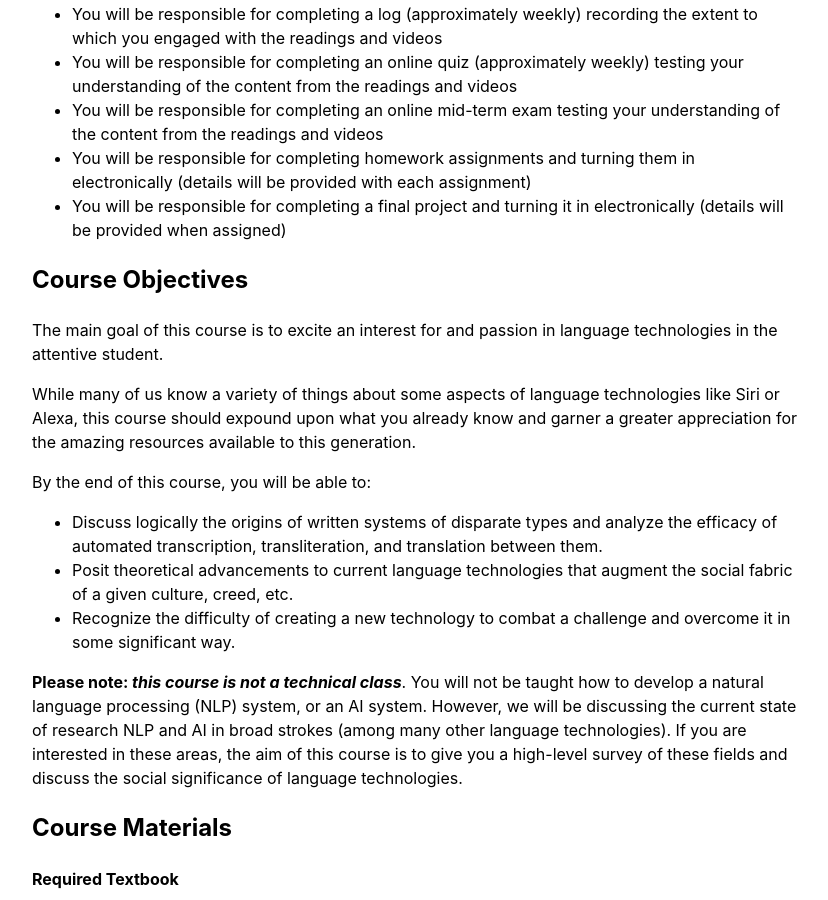
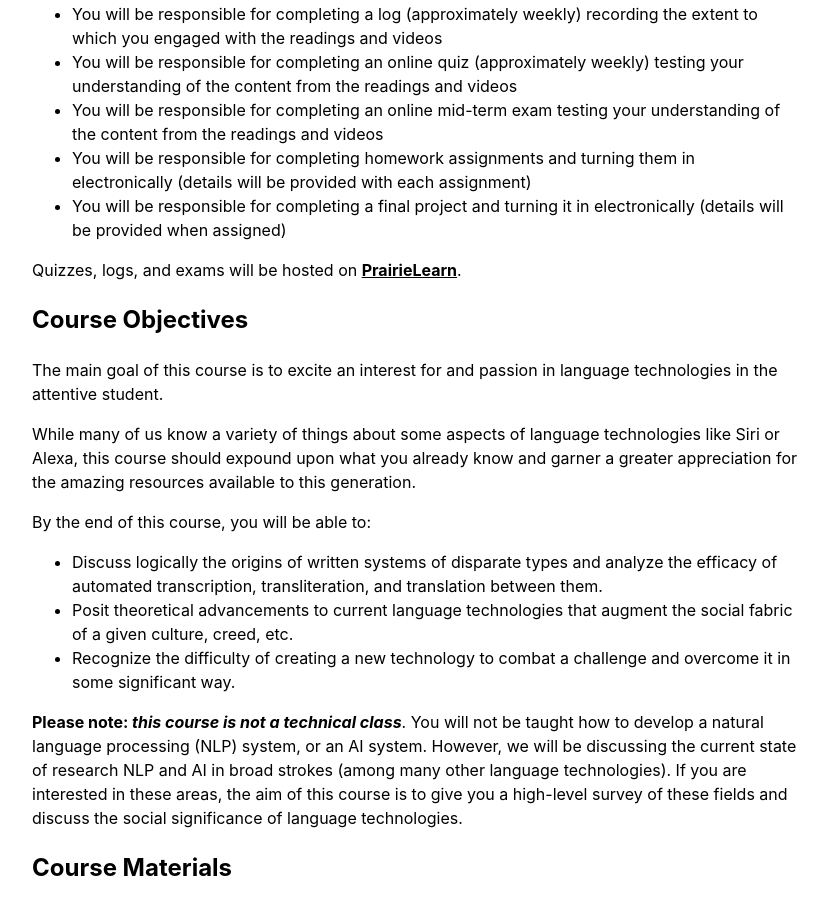
Before and after one commit to Jargonautika/2020-Fall-UIUC-LING270.github.io, a Jekyll site: the page built from index.md, in a window 1280 px wide and 900 px high, scrolled down 1261 px. Shown: the whole window, without its empty margins (224-1052 px from the left). Built offline with Jekyll 4.4.1, drawn with Linux system fonts in a browser that asks for light colours; our own code applies the rules of GitHub Pages for plain Markdown files.

Commit message:
Add mention of PrairieLearn

```diff
--- a/index.md
+++ b/index.md
@@ -42,6 +42,8 @@ Assessments:
 * You will be responsible for completing an online mid-term exam testing your understanding of the content from the readings and videos
 * You will be responsible for completing homework assignments and turning them in electronically (details will be provided with each assignment)
 * You will be responsible for completing a final project and turning it in electronically (details will be provided when assigned)
+
+Quizzes, logs, and exams will be hosted on [PrairieLearn](https://prairielearn.engr.illinois.edu).
 
 
 ## Course Objectives
```
